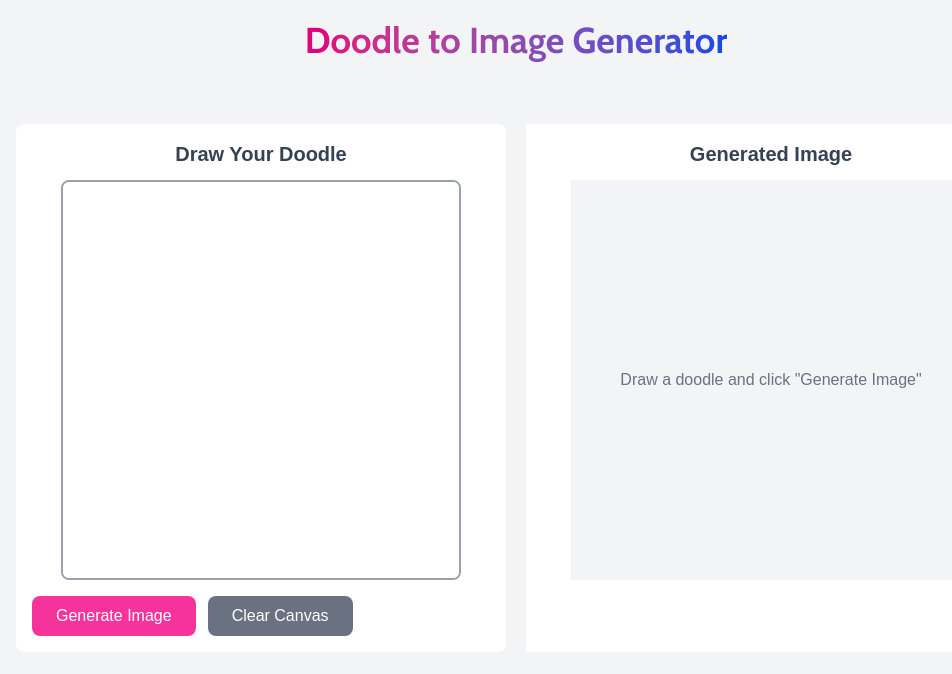
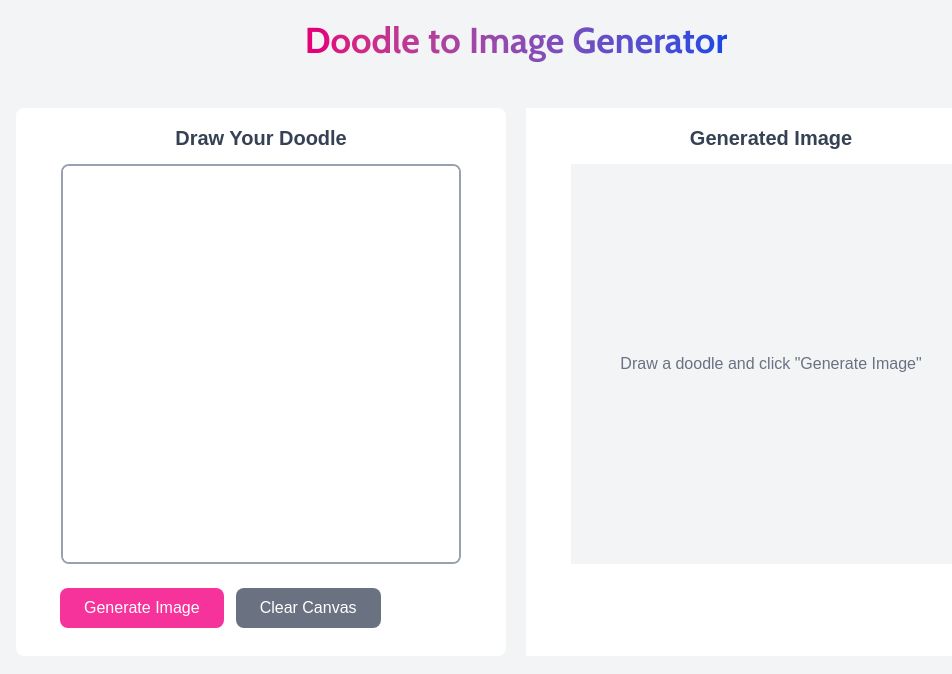
Before and after one commit to aayushmadan/doodle-to-image-generator, a Next.js app: page / in a window 1280 px wide. Shown: the top 674 px of the page, without its empty margins (124-1076 px from the left). Built offline with nearby package versions, Linux system fonts and the light colour scheme; no server answers.

Commit message:
improved

```diff
--- a/src/app/page.js
+++ b/src/app/page.js
@@ -19,7 +19,7 @@ export default function Home() {
     <main className="md:h-screen h-full flex-1 items-center justify-center sm:w-screen ">
       <div className='md:h-screen h-full bg-gray-100 rounded-lg p-2 w-full sm:w-screen flex flex-col items-center justify-start text-center'>
         <h1
-          className={`${cabin.className} text-[28px] md:text-4xl mt-3 mb-3 text-all bg-gradient-to-r from-pink-600 to-blue-700 inline-block text-transparent bg-clip-text h-20`}
+          className={`${cabin.className} text-[28px] md:text-4xl mt-3 mb-3 text-all bg-gradient-to-r from-pink-600 to-blue-700 inline-block text-transparent bg-clip-text h-16`}
           style={{ fontWeight: 700 }}
         >
           Doodle to Image Generator
--- a/src/components/ImageGenerator.jsx
+++ b/src/components/ImageGenerator.jsx
@@ -66,14 +66,14 @@ export default function ImageGenerator() {
   return (
     <div className="flex flex-col lg:flex-row p-3 w-full max-w-5xl mx-auto lg:gap-5 gap-8">
       {/* Drawing Canvas */}
-      <div className="flex-1 bg-white p-4 rounded-lg">
+      <div className="flex-1 bg-white p-4 rounded-lg g">
         <h2 className="text-xl font-semibold mb-3 text-gray-700">
           Draw Your Doodle
         </h2>
         <div className="flex justify-center">
           <DrawingCanvas onDraw={handleCanvasDraw} />
         </div>
-        <div className="mt-4 flex flex-wrap sm:flex-nowrap gap-3 justify-center sm:justify-start">
+        <div className="ml-7 mt-6 mb-3 flex flex-wrap sm:flex-nowrap gap-3 justify-center sm:justify-start">
           <button
             onClick={handleGenerateImage}
             className="bg-pink-500 text-white px-6 py-2 rounded-lg hover:bg-pink-600 transition-colors hover:cursor-pointer disabled:bg-blue-300 flex items-center justify-center"
--- a/src/utils/api.js
+++ b/src/utils/api.js
@@ -4,8 +4,8 @@ const GEMINI_API_KEY = process.env.NEXT_PUBLIC_GEMINI_API_KEY;
 const HUGGING_FACE_API_KEY = process.env.NEXT_PUBLIC_HUGGING_FACE_API_KEY;
 
 const GEMINI_API_URL = 'https://generativelanguage.googleapis.com/v1beta/models/gemini-1.5-flash:generateContent';
-const HUGGING_FACE_API_URL = 'https://api-inference.huggingface.co/models/stabilityai/stable-diffusion-xl-base-1.0';
-// const HUGGING_FACE_API_URL = 'https://api-inference.huggingface.co/models/stabilityai/stable-diffusion-3.5-large';
+// const HUGGING_FACE_API_URL = 'https://api-inference.huggingface.co/models/stabilityai/stable-diffusion-xl-base-1.0';
+const HUGGING_FACE_API_URL = 'https://api-inference.huggingface.co/models/stabilityai/stable-diffusion-3.5-large';
 // const HUGGING_FACE_API_URL = 'https://api-inference.huggingface.co/models/stabilityai/stable-diffusion-2-base';
 
 
```
